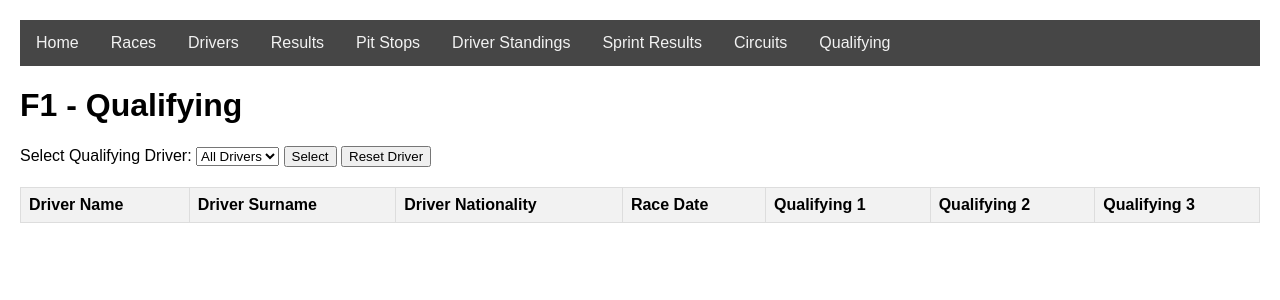
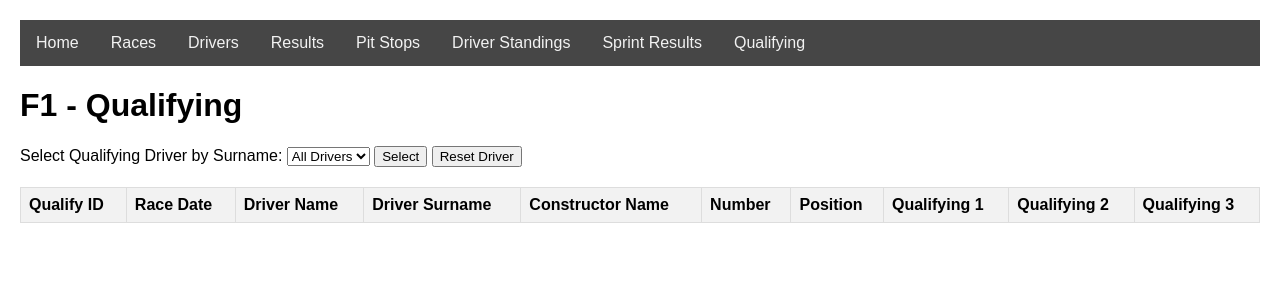
Before and after one commit to itudb2312/itudb2312, a Flask app: page /qualifying in a window 1280 px wide. Shown: the top 300 px of the page. Run offline with Flask 3, Linux system fonts and the light colour scheme; data that the repository does not hold is empty.

Commit message:
Update circuit and qualifying webpages according to back-end requests

```diff
--- a/templates/qualifying.html
+++ b/templates/qualifying.html
@@ -2,8 +2,7 @@
 <html lang="en">
     <head>
         <meta charset="UTF-8" />
-        <meta name = "viewport" content="width=device-width,
-        initial-scale=1.0" />
+        <meta name = "viewport" content="width=device-width, initial-scale=1.0" />
         <title>F1 - Qualifying</title>
         <link
             rel="stylesheet"
@@ -32,40 +31,36 @@
             <a href="/driver_standings">Driver Standings</a>
             <a href="/sprint_results">Sprint Results</a>
             <div class="dropdown">
-                <button class="dropbtn">Circuits</button>
-                <div class="dropdown-content">
-                    <a href="/circuits">All Circuits</a>
-                    <a href="#" id="placeholder">Placeholder</a>
-                </div>
-            </div>
-            <div class="dropdown">
                 <button class="dropbtn">Qualifying</button>
                 <div class="dropdown-content">
-                    <a href="/circuits">All Qualifying Data</a>
-                    <a href="#" id="placeholder">Driver Data Related To Qualifying</a>
+                    <a href="/qualifying">Driver Qualifying Data</a>
+                    <a href="/circuits">All Circuits</a>
                 </div>
             </div>
         </div>
         <h1>F1 - Qualifying</h1>
 
         <form method="post" action="{{ url_for('qualifying') }}">
-            <label for="selected_driver">Select Qualifying Driver:</label>
-            <select name="selected_driver" id="selected_driver">
-                <option value="all">All Drivers</option>
-                {% for driver in drivers %}
-                    <option value="{{ driver[0] }}">{{ driver[0] }}</option>
+            <label for="selected_surname">Select Qualifying Driver by Surname:</label>
+            <select name="selected_surname" id="selected_surname">
+                <option value="">All Drivers</option>
+                {% for surname in driver_surnames %}
+                    <option value="{{ surname }}" {% if selected_surname == surname %}selected{% endif %}>{{ surname }}</option>
                 {% endfor %}
             </select>
             <button type="submit">Select</button>
-            <a href="{{ url_for('countries') }}"><button type="button">Reset Driver</button></a>
+            <a href="{{ url_for('qualifying') }}"><button type="button">Reset Driver</button></a>
         </form>
 
         <table>
             <tr>
+                <th>Qualify ID</th>
+                <th>Race Date</th>
                 <th>Driver Name</th>
                 <th>Driver Surname</th>
-                <th>Driver Nationality</th>
-                <th>Race Date</th>
+                <th>Constructor Name</th>
+                <th>Number</th>
+                <th>Position</th>
                 <th>Qualifying 1</th>
                 <th>Qualifying 2</th>
                 <th>Qualifying 3</th>
@@ -79,6 +74,9 @@
                 <td>{{ qualify[4] }}</td>
                 <td>{{ qualify[5] }}</td>
                 <td>{{ qualify[6] }}</td>
+                <td>{{ qualify[7] }}</td>
+                <td>{{ qualify[8] }}</td>
+                <td>{{ qualify[9] }}</td>
             </tr>
             {% endfor %}
         </table>
```
Also changed, not shown: templates/circuits.html (+8 -10 lines).
